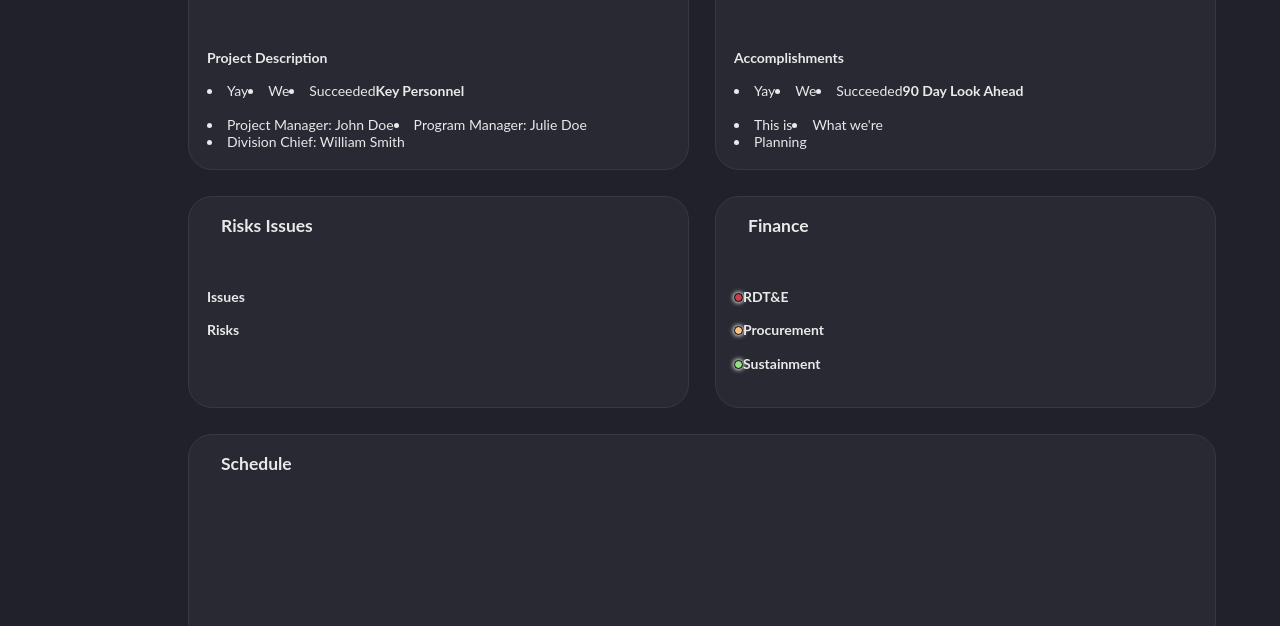
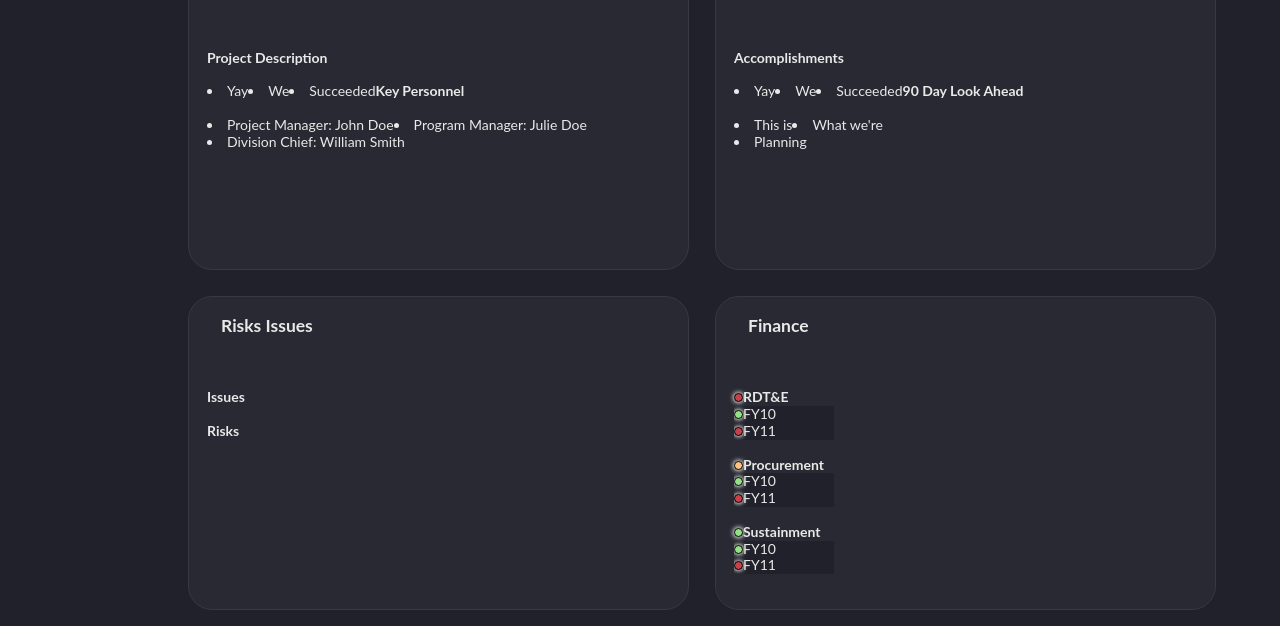
Before and after one commit to clawilso15/PM-Dashboard, a website: page index.html in a window 1280 px wide. Shown: the part 182-808 px from the top of the page. Drawn offline with Linux system fonts and the light colour scheme.

Commit message:
Added FY Placeholders

```diff
--- a/index.html
+++ b/index.html
@@ -528,10 +528,22 @@
             </header>
             <div>
               <h4 class="status red">RDT&E</h4>
+              <ul>
+                <li class="status green">FY10</li>
+                <li class="status red">FY11</li>
+              </ul>
               <br />
               <h4 class="status yellow">Procurement</h4>
+              <ul>
+                <li class="status green">FY10</li>
+                <li class="status red">FY11</li>
+              </ul>
               <br />
               <h4 class="status green">Sustainment</h4>
+              <ul>
+                <li class="status green">FY10</li>
+                <li class="status red">FY11</li>
+              </ul>
               <br />
             </div>
           </section>
```
